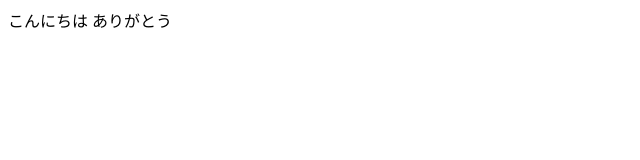
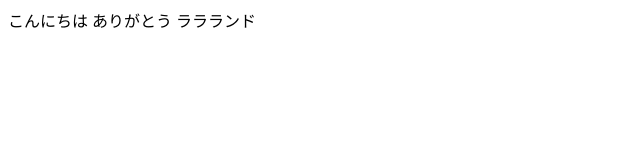
Before and after one commit to kawabataurara/kawabata-github, a plain HTML site: page index.html in a window 1280 px wide. Shown: the full height of the page, 0-640 px from the left. Drawn offline with Linux system fonts and the light colour scheme.

Commit message:
追加しました。

```diff
--- a/index.html
+++ b/index.html
@@ -9,5 +9,6 @@
 <body>
   こんにちは
   ありがとう
+  ララランド
 </body>
 </html>
```
